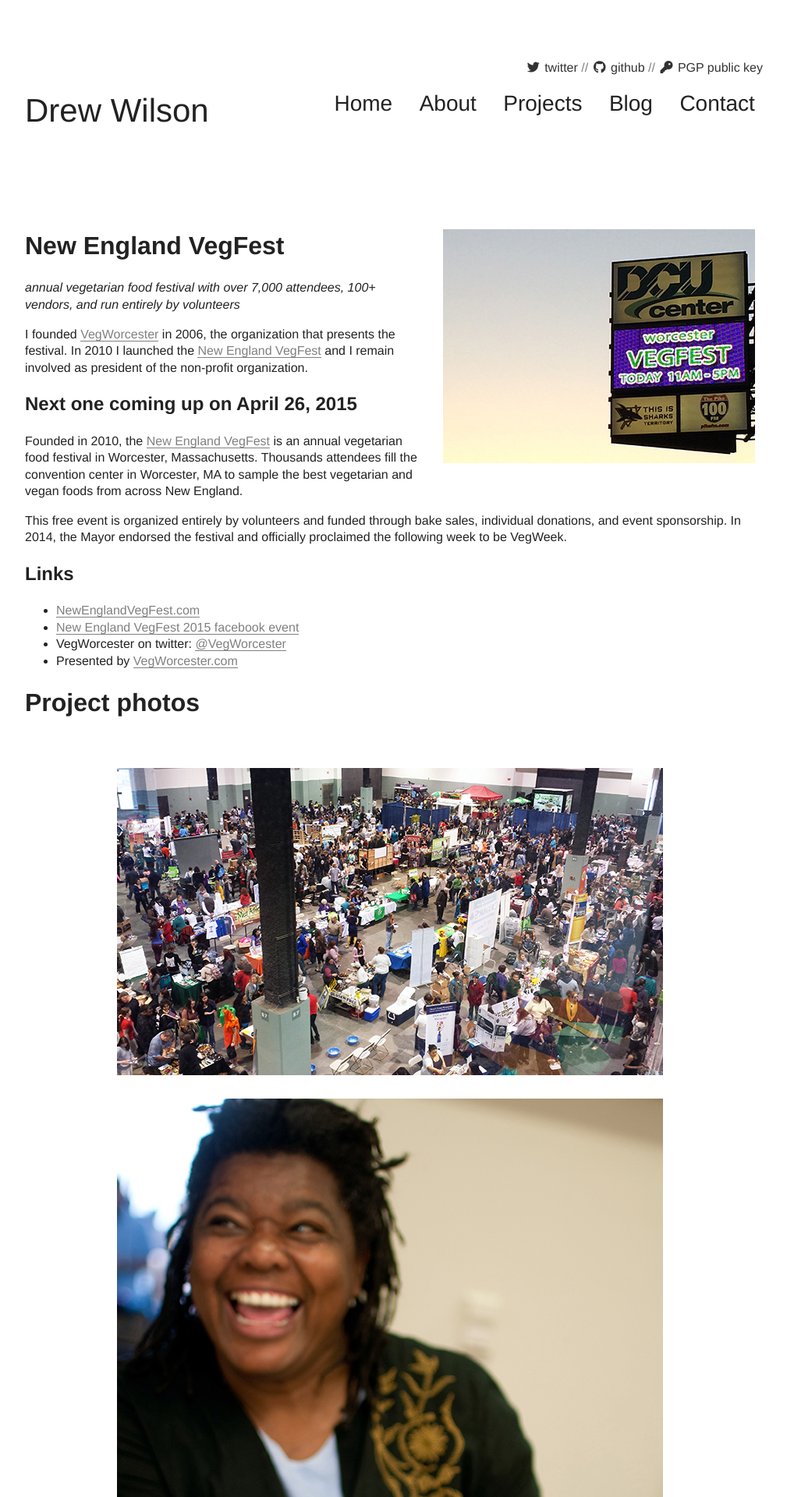
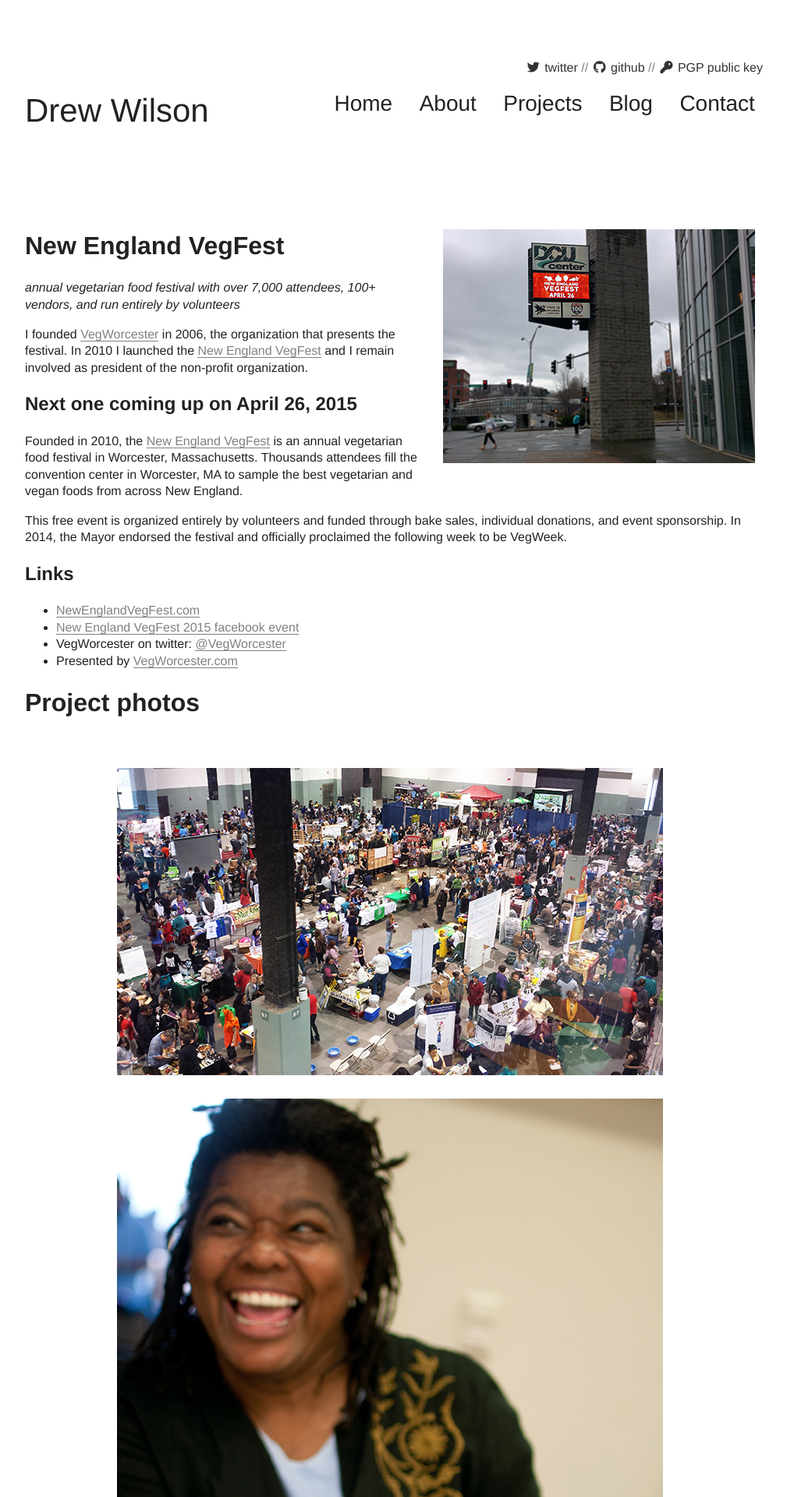
Before and after one commit to drewrwilson/drewrwilson.github.io, a Jekyll site: the page built from _posts/projects/2015-01-01-new-england-vegfest.md, in a window 1280 px wide. Shown: the top 1920 px of the page at 78% size, without its empty margins (140-1149 px from the left). Built offline with Jekyll 4.4.1, drawn with Linux system fonts in a browser that asks for light colours; nearby versions of some CDN libraries; library files that are not in the unit come from our copies.

Commit message:
add more pictures to nevegfest

```diff
--- a/_posts/projects/2015-01-01-new-england-vegfest.md
+++ b/_posts/projects/2015-01-01-new-england-vegfest.md
@@ -7,9 +7,12 @@
 - nevegfest/2015-crowd-shot.jpg
 - nevegfest/2014-04-17-VEGFEST-vendor1.jpg
 - nevegfest/photo-of-poster-2015.jpg
+- nevegfest/nevegfest-poster-board.jpg
+- nevegfest/nevegfest-2015-webpage.png
 - nevegfest/new-england-vegfest-sticker-2015.png
 - nevegfest/2013-04-15-VEGFEST-crowd1.jpg
-thumbnail: nevegfest/dcu-marquee-sm.jpg
+- nevegfest/nevegfest-poster-fomu.jpg
+thumbnail: nevegfest/Marquee-DCU-Center-NEVegFest-2015-square.png
 categories:
  - projects
  - featuredprojects
```
Also changed, not shown: assets/img/projects/nevegfest/Marquee-DCU-Center-NEVegFest-2015-square.png (added), assets/img/projects/nevegfest/nevegfest-2015-webpage-white-bg.png (added), assets/img/projects/nevegfest/nevegfest-2015-webpage.png (added), assets/img/projects/nevegfest/nevegfest-poster-board.jpg (added), assets/img/projects/nevegfest/nevegfest-poster-fomu.jpg (added), 1 other file.
